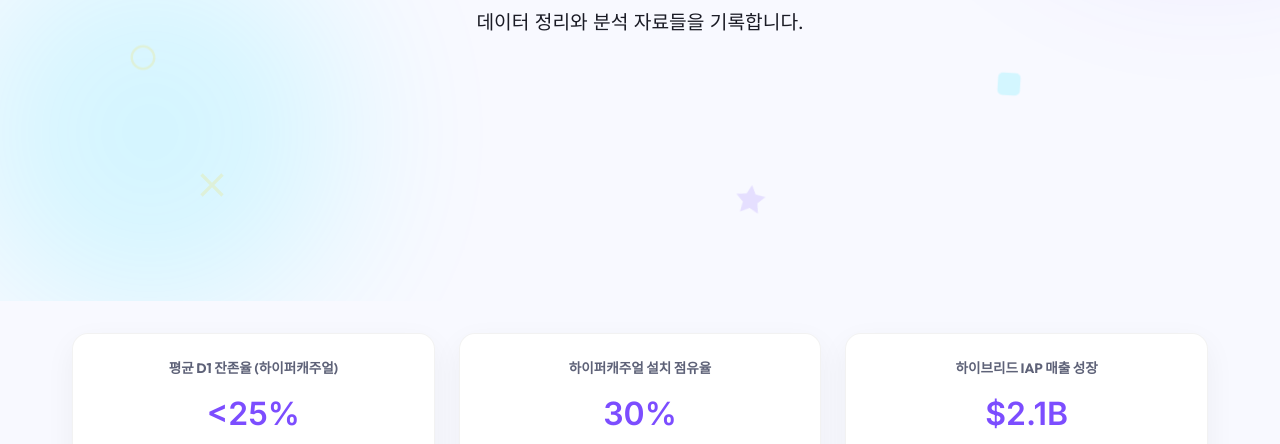
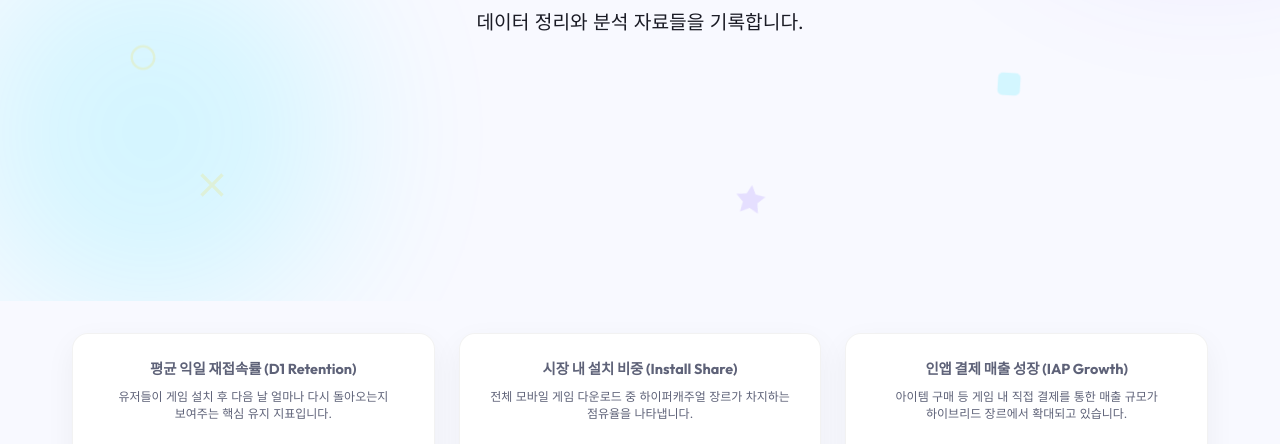
Before and after one commit to young1563/260303, a plain HTML site: page index-ko.html in a window 1280 px wide. Shown: the part 339-783 px from the top of the page. Drawn offline with Linux system fonts and the light colour scheme.

Commit message:
카드 용어 풀이  - 이해돕기

```diff
--- a/css/style.css
+++ b/css/style.css
@@ -357,9 +357,17 @@ nav a.active {
 }
 
 .stat-card h4 {
-    font-size: 0.85rem;
+    font-size: 0.9rem;
     color: var(--text-secondary);
     margin-bottom: 0.5rem;
+}
+
+.stat-desc {
+    font-size: 0.75rem;
+    color: var(--text-secondary);
+    margin-bottom: 1rem;
+    line-height: 1.4;
+    font-weight: 400;
 }
 
 .stat-card .value {
--- a/index-ko.html
+++ b/index-ko.html
@@ -113,19 +113,22 @@
         <section class="dashboard-container">
             <div class="stats-grid">
                 <div class="stat-card fade-in" style="animation-delay: 0.5s;">
-                    <h4>평균 D1 잔존율 (하이퍼캐주얼)</h4>
+                    <h4>평균 익일 재접속률 (D1 Retention)</h4>
+                    <p class="stat-desc">유저들이 게임 설치 후 다음 날 얼마나 다시 돌아오는지 보여주는 핵심 유지 지표입니다.</p>
                     <div class="value">&lt;25%</div>
                     <div class="trend down">▼ 업계 벤치마크</div>
                     <div class="data-source">출처: Gamesforum ⓘ</div>
                 </div>
                 <div class="stat-card fade-in" style="animation-delay: 0.6s;">
-                    <h4>하이퍼캐주얼 설치 점유율</h4>
+                    <h4>시장 내 설치 비중 (Install Share)</h4>
+                    <p class="stat-desc">전체 모바일 게임 다운로드 중 하이퍼캐주얼 장르가 차지하는 점유율을 나타냅니다.</p>
                     <div class="value">30%</div>
                     <div class="trend down">▼ 2021년 대비 -20%</div>
                     <div class="data-source">출처: GamesBeat ⓘ</div>
                 </div>
                 <div class="stat-card fade-in" style="animation-delay: 0.7s;">
-                    <h4>하이브리드 IAP 매출 성장</h4>
+                    <h4>인앱 결제 매출 성장 (IAP Growth)</h4>
+                    <p class="stat-desc">아이템 구매 등 게임 내 직접 결제를 통한 매출 규모가 하이브리드 장르에서 확대되고 있습니다.</p>
                     <div class="value">$2.1B</div>
                     <div class="trend up">▲ 250%+ 증가</div>
                     <div class="data-source">출처: Sensor Tower ⓘ</div>
```
Also changed, not shown: index.html (+7 -3 lines), 1 other file.
